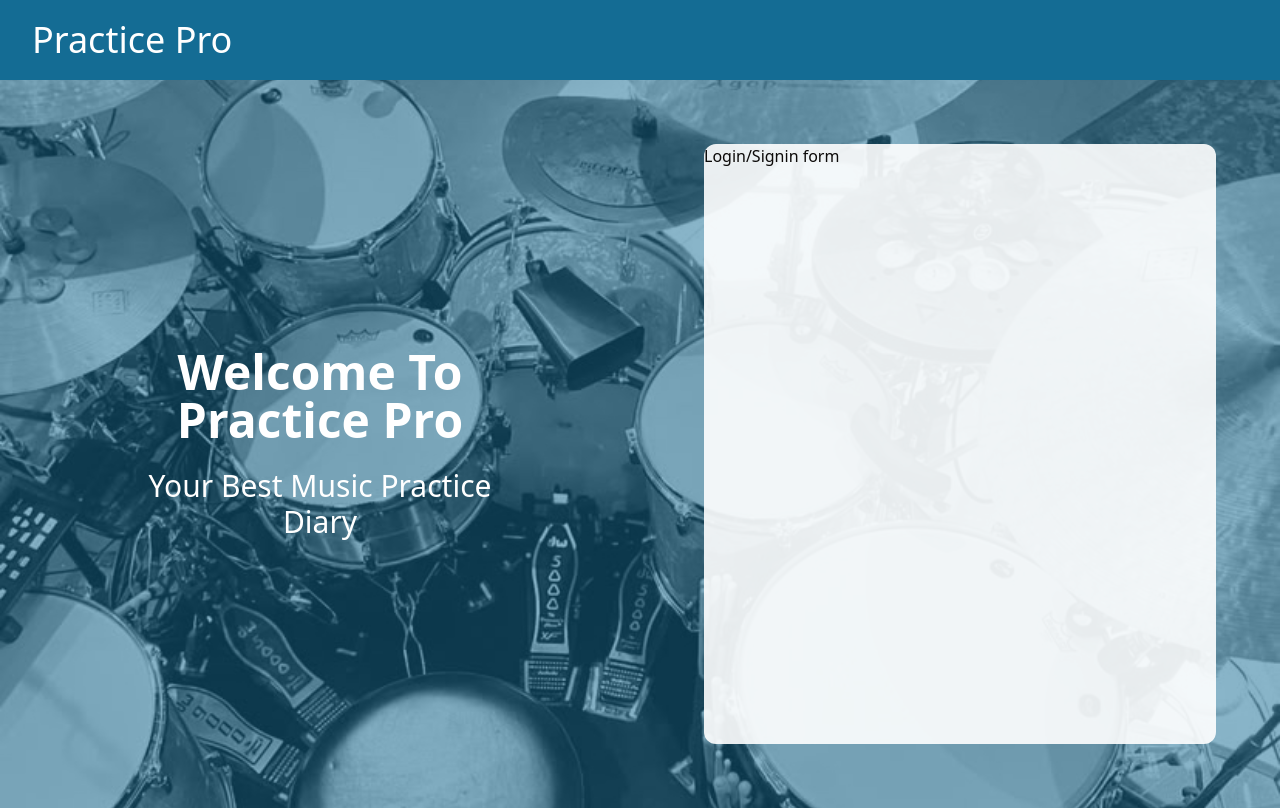
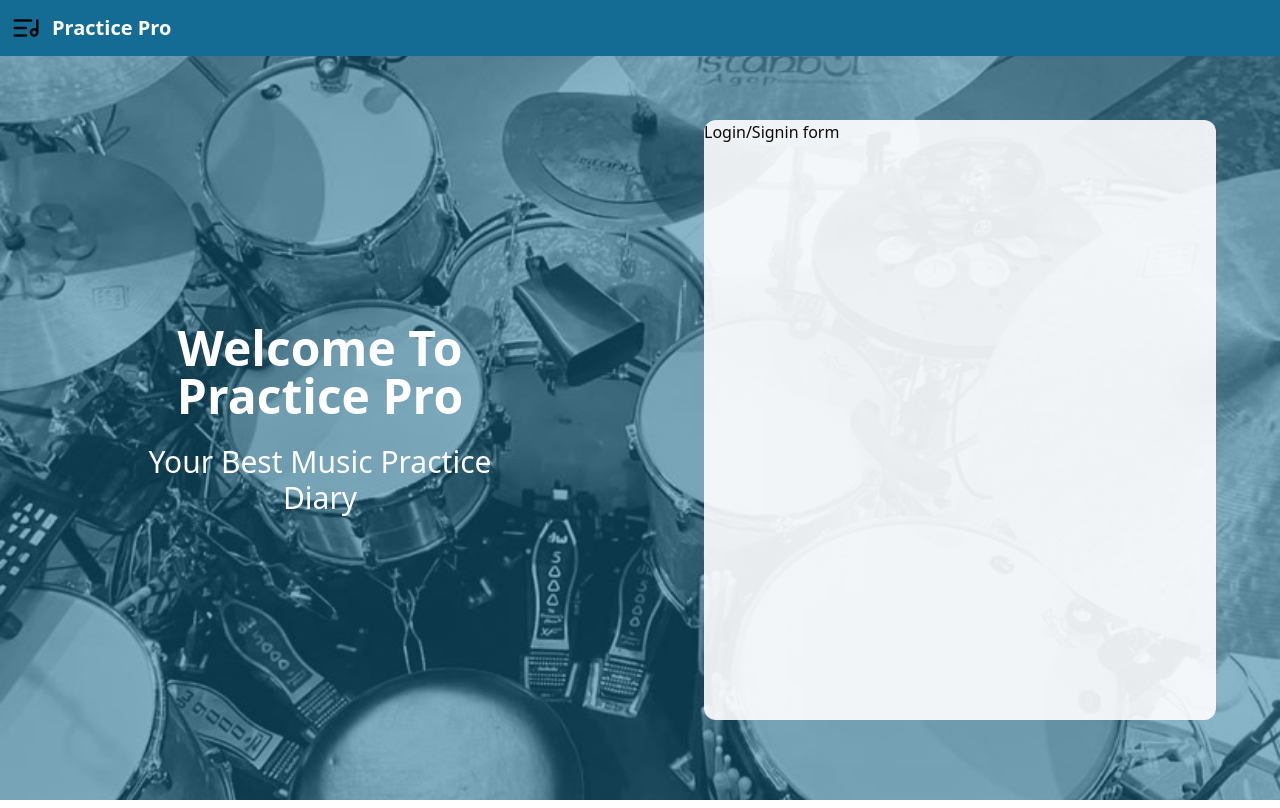
Before and after one commit to TomasGarciaDev/practice-pro, a Next.js app: page / in a window 1280 px wide. Built offline with nearby package versions, Linux system fonts and the light colour scheme.

Commit message:
Feat: initial Header

```diff
--- a/src/app/layout.tsx
+++ b/src/app/layout.tsx
@@ -1,6 +1,7 @@
 import type { Metadata } from "next";
 import { Geist, Geist_Mono } from "next/font/google";
 import "./globals.css";
+import { Header } from "@/components/Header";
 
 const geistSans = Geist({
   variable: "--font-geist-sans",
@@ -34,10 +35,7 @@ export default function RootLayout({
           {/* Main Content */}
           <main className='relative flex flex-col min-h-screen'>
             {/* Header */}
-            <header className='w-full h-20 bg-[#146C94] flex items-center px-8'>
-              <h1 className='text-white text-4xl'>Practice Pro</h1>
-            </header>
-
+            <Header />
             {/* Page Content */}
             <div className='relative flex-grow'>{children}</div>
           </main>
--- /dev/null
+++ b/src/components/Header.tsx
@@ -0,0 +1,30 @@
+import { ListMusic, LayoutDashboard, BookA } from "lucide-react";
+import Link from "next/link";
+
+import { NavButton } from "@/components/NavButton";
+
+export function Header() {
+  return (
+    <header className='animate-slide bg-[#146C94] h-14 p-2 sticky top-0 z-20'>
+      <div className='flex h-10 items-center justify-between lg:max-w-7xl lg:mx-auto'>
+        <div className='flex items-center gap-2'>
+          <div className='scale-125'>
+            <NavButton href='/' label='home' icon={ListMusic} />
+          </div>
+
+          <Link
+            href='/'
+            className='flex justify-center items-center gap-2 ml-0'
+            title='Home'
+          >
+            <h1 className='text-white hidden sm:block text-xl font-bold m-0'>
+              Practice Pro
+            </h1>
+          </Link>
+        </div>
+
+        <div className='flex items-center'></div>
+      </div>
+    </header>
+  );
+}
--- /dev/null
+++ b/src/components/NavButton.tsx
@@ -0,0 +1,31 @@
+import { LucideIcon, ListMusic } from "lucide-react";
+
+import { Button } from "@/components/ui/button";
+import Link from "next/link";
+
+type Props = {
+  icon: LucideIcon;
+  label: string;
+  href?: string;
+};
+
+export function NavButton({ icon: Icon, label, href }: Props) {
+  return (
+    <Button
+      variant='ghost'
+      size='icon'
+      aria-label={label}
+      title={label}
+      className='rounded-full [&_svg]:!size-6'
+      asChild
+    >
+      {href ? (
+        <Link href={href}>
+          <Icon />
+        </Link>
+      ) : (
+        <Icon />
+      )}
+    </Button>
+  );
+}
```
